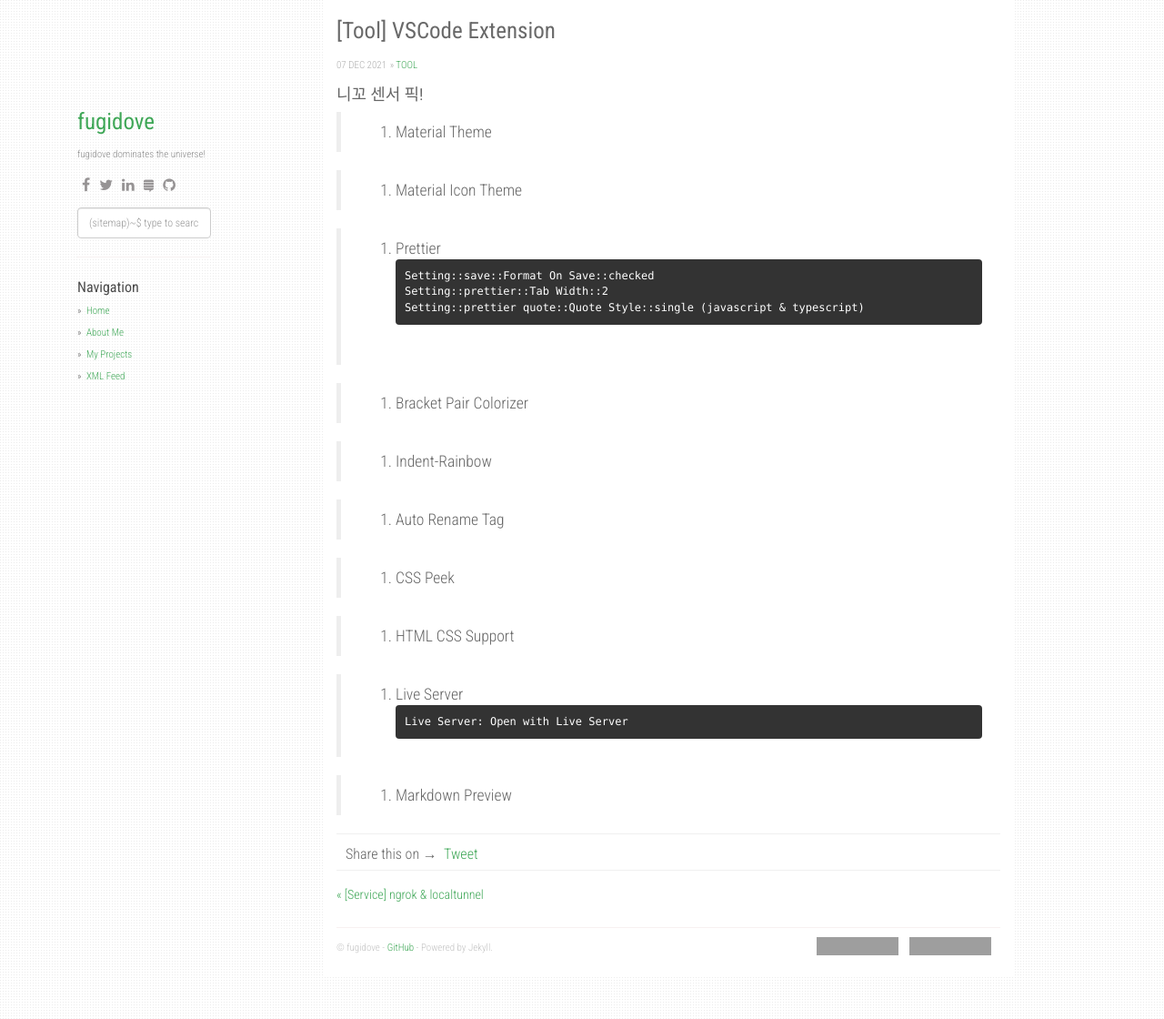
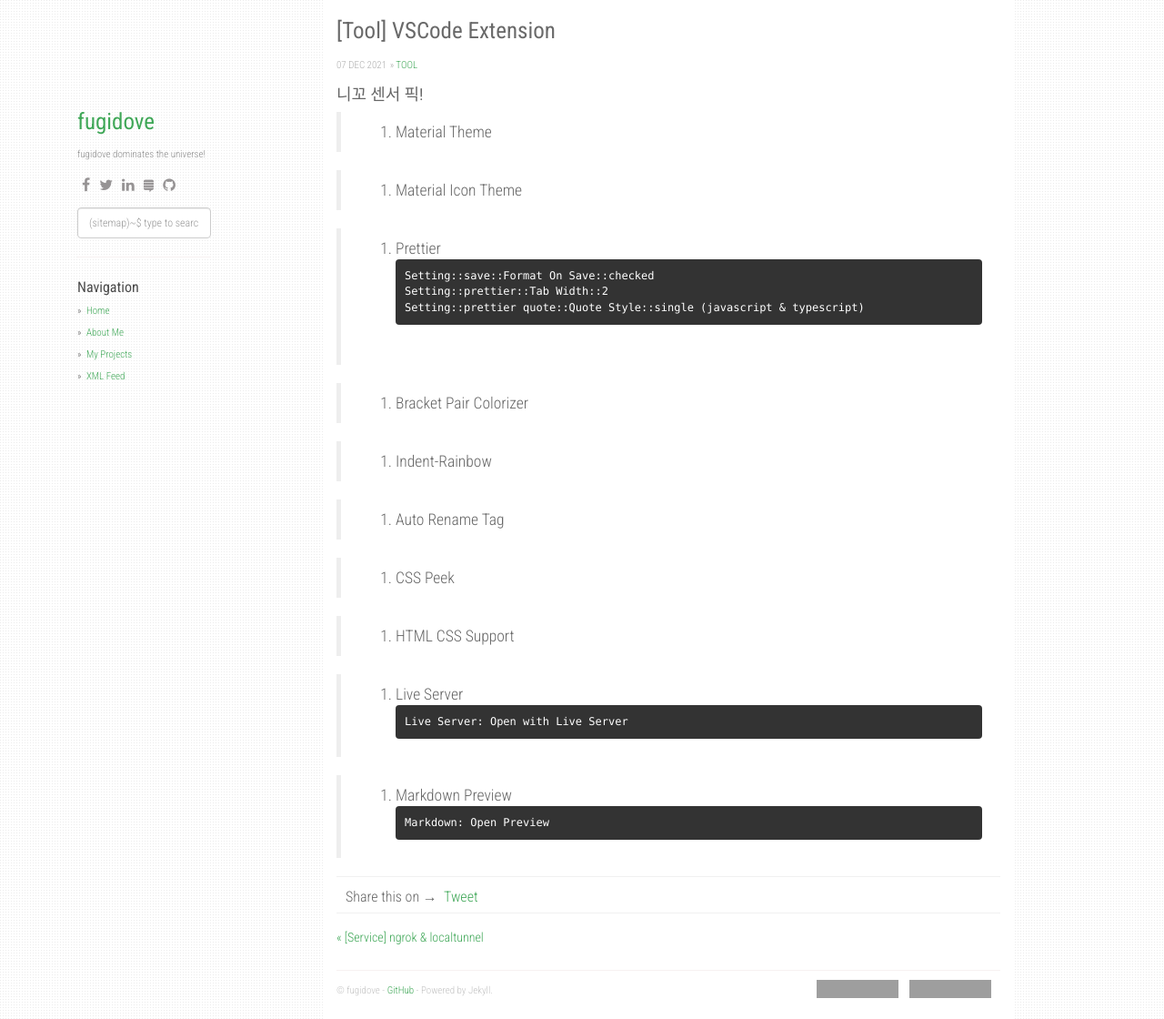
Before and after one commit to joyplug/snippet, a Jekyll site: the page built from _posts/2021-12-07-VSCode-Extension.md, in a window 1280 px wide and 1120 px high. Shown: the whole window at 91% size. Built offline with Jekyll 4.4.1, drawn with Linux system fonts in a browser that asks for light colours; nearby versions of some CDN libraries; comment, search, counter and statistics services are not loaded; grey boxes are pictures that could not be loaded.

Commit message:
Update 2021-12-07-VSCode-Extension.md

````diff
--- a/_posts/2021-12-07-VSCode-Extension.md
+++ b/_posts/2021-12-07-VSCode-Extension.md
@@ -35,3 +35,6 @@ Live Server: Open with Live Server
 ```
 
 > 10. Markdown Preview
+```
+Markdown: Open Preview
+```
````
